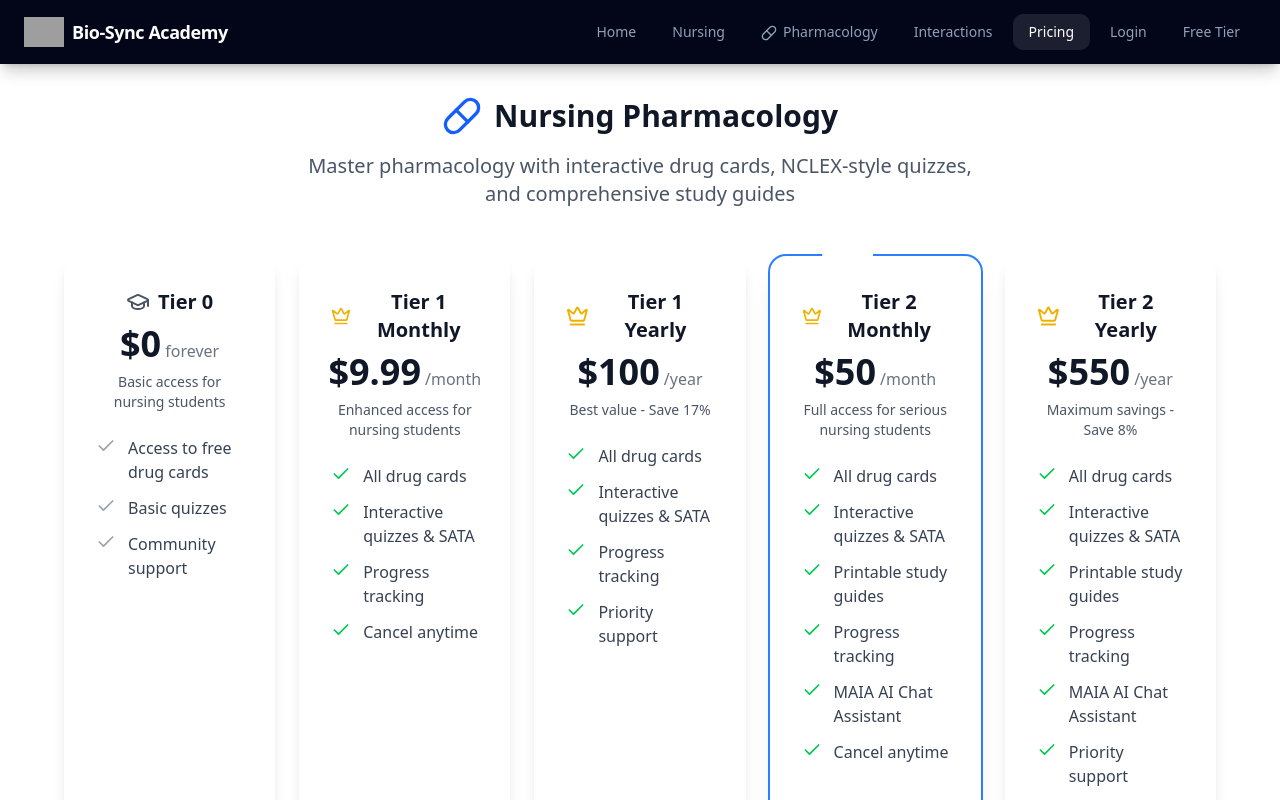
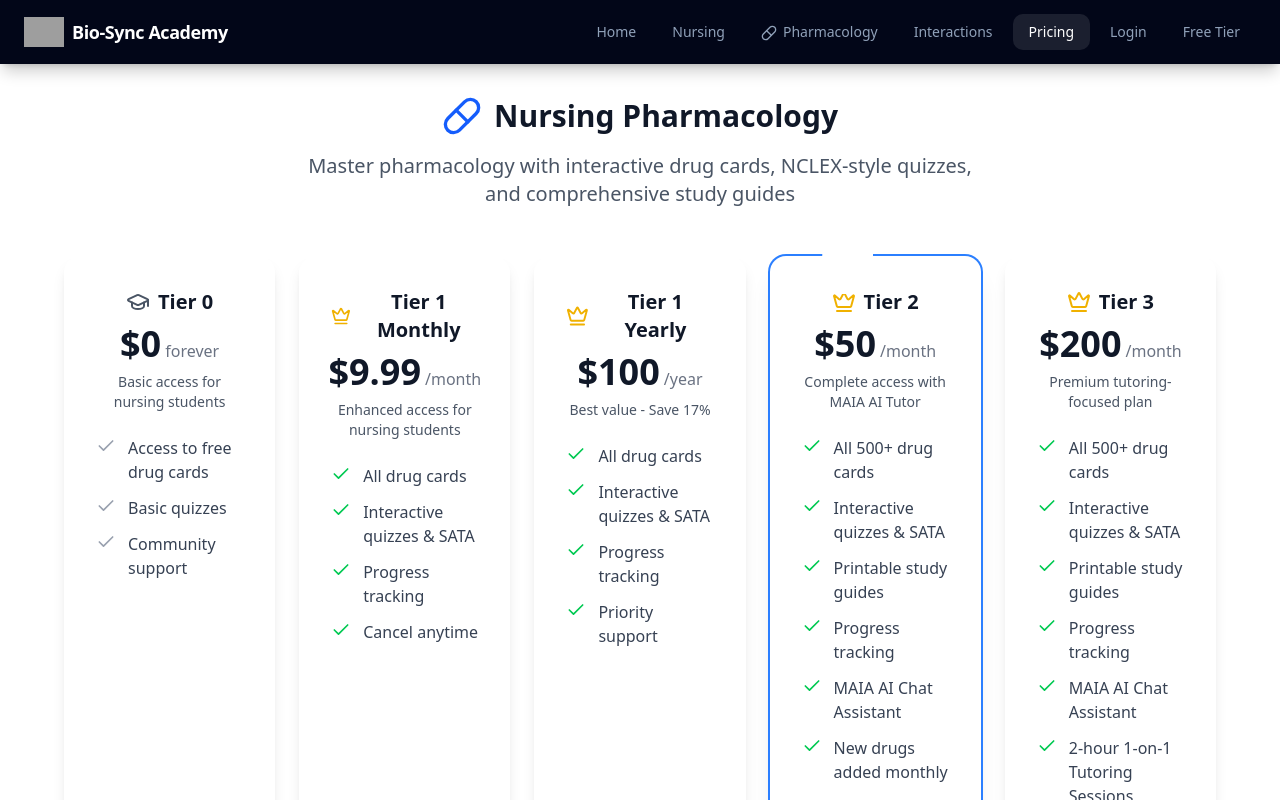
Before and after one commit to lewyman/End-game, a React (Vite) app in the folder frontend/: page /pricing in a window 1280 px wide. Shown: the top 800 px of the page. Built offline with nearby package versions, Linux system fonts and the light colour scheme; grey boxes are pictures that could not be loaded.

Commit message:
Add Tier 3 with 2-hour tutoring, remove tutoring from Tier 2

```diff
--- a/frontend/src/pages/Pricing.tsx
+++ b/frontend/src/pages/Pricing.tsx
@@ -54,37 +54,36 @@ const pricingTiers: PricingTier[] = [
     priceId: "tier1_yearly"
   },
   {
-    name: "Tier 2 Monthly",
+    name: "Tier 2",
     price: "$50",
     period: "/month",
-    description: "Full access for serious nursing students",
+    description: "Complete access with MAIA AI Tutor",
     features: [
-      "All drug cards",
+      "All 500+ drug cards",
       "Interactive quizzes & SATA",
       "Printable study guides",
       "Progress tracking",
       "MAIA AI Chat Assistant",
-      "Cancel anytime"
+      "New drugs added monthly"
     ],
-    priceId: "tier2_monthly",
+    priceId: "price_tier2_monthly",
     popular: true
   },
   {
-    name: "Tier 2 Yearly",
-    price: "$550",
-    period: "/year",
-    description: "Maximum savings - Save 8%",
+    name: "Tier 3",
+    price: "$200",
+    period: "/month",
+    description: "Premium tutoring-focused plan",
     features: [
-      "All drug cards",
+      "All 500+ drug cards",
       "Interactive quizzes & SATA",
       "Printable study guides",
       "Progress tracking",
       "MAIA AI Chat Assistant",
-      "Priority support",
-      "New drugs added monthly",
-      "1-on-1 tutoring sessions"
+      "2-hour 1-on-1 Tutoring Sessions",
+      "New drugs added monthly"
     ],
-    priceId: "tier2_yearly"
+    priceId: "price_tier3_monthly"
   }
 ];
 
```
